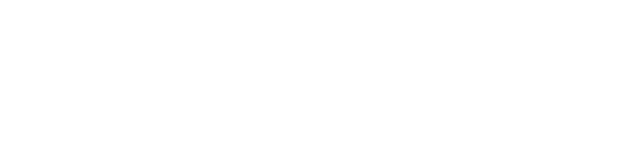
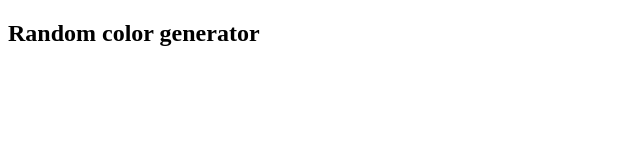
Before and after one commit to tediko/randomColorGenerator, a plain HTML site: page index.html in a window 1280 px wide. Shown: the whole page, without its empty margins (0-640 px from the left). Drawn offline with Linux system fonts and the light colour scheme.

Commit message:
Added generator section

```diff
--- a/index.html
+++ b/index.html
@@ -7,7 +7,12 @@
     <title>Random Color Generator</title>
 </head>
 <body>
-
+    <section class="generator">
+        <div class="generator__container">
+            <h1 class="generator__heading">Random <span class="generator__span">color</span> generator</h1>
+            <ul class="generator__list"></ul>
+        </div>
+    </section>
     <script src="js/app.js"></script>
 </body>
 </html>
```
